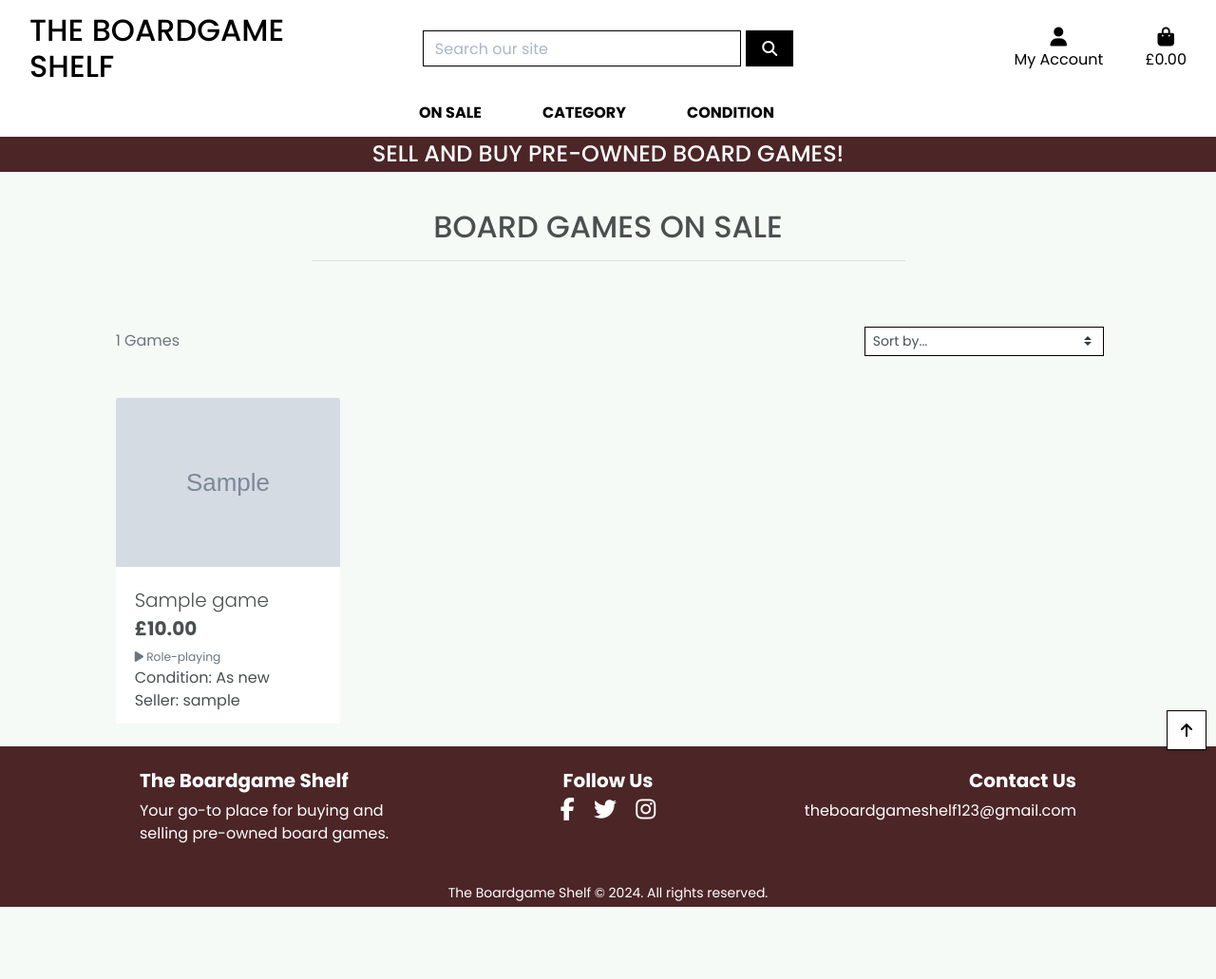
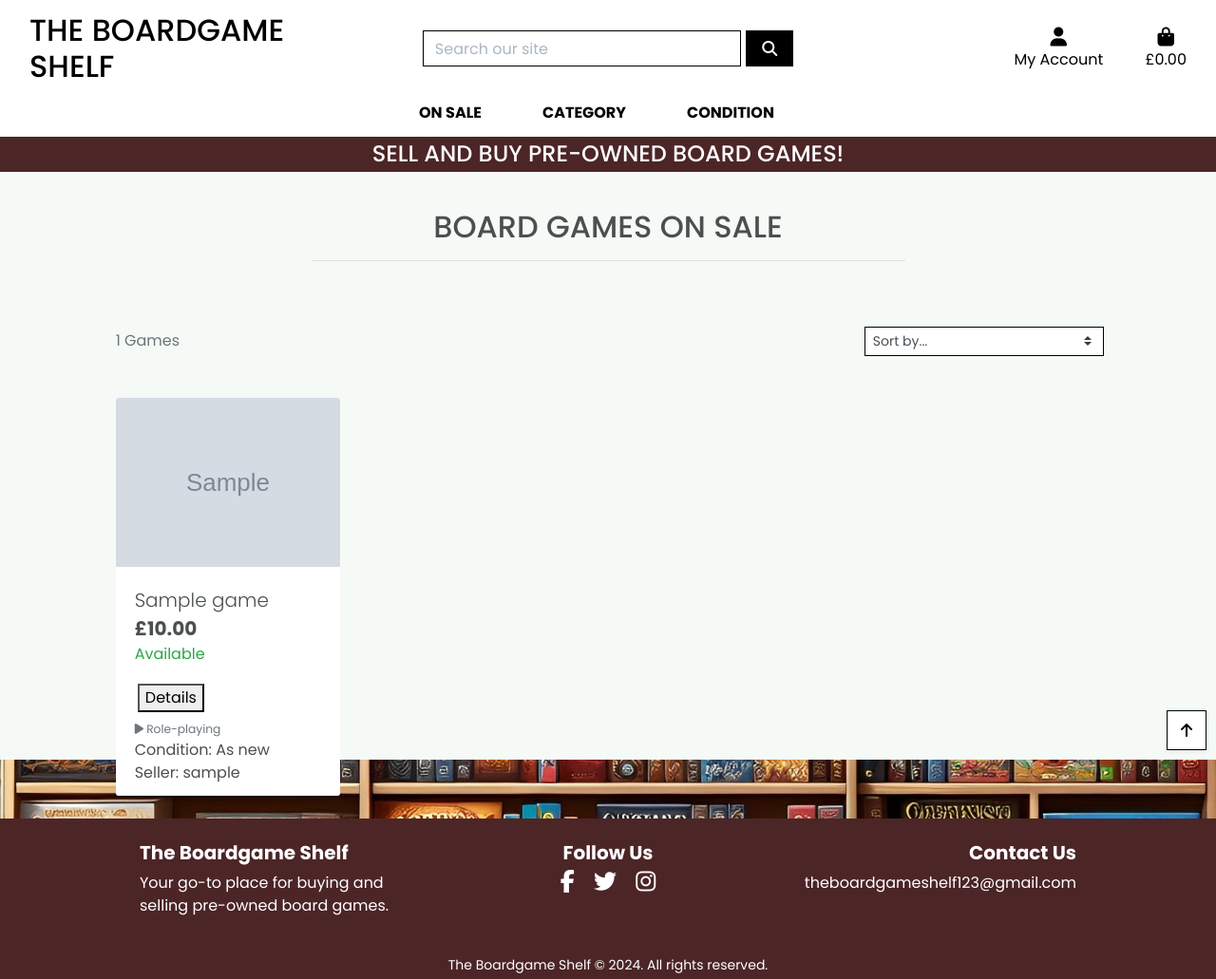
Before and after one commit to StefFrustagli/board_gamers_vault, a Django app: page /marketplace/ in a window 1280 px wide. Shown: the whole page at 95% size. Before the commit the page ends 955 px from the top, so only its background shows below. Run offline with Django 3.2, Linux system fonts and the light colour scheme; tables that the repository leaves empty hold one stand-in row (values such as "Sample post"); grey boxes marked "Sample" are stand-in pictures; some libraries are stand-ins or nearby versions.

Commit message:
FEAT: Add availability status and details button to game list
This commit includes the following changes:

- Adds a paragraph to display the availability status of each game, using conditional styling to show availability in green if available and in red if not;
- Adds a "Details" button that links to the game detail page if the game is available. If the game is not available, the button is disabled.

```diff
--- a/bag/templates/bag/bag.html
+++ b/bag/templates/bag/bag.html
@@ -39,7 +39,8 @@
                     <tr>
                         <td class="p-3 w-25">
                             {% if item.game.image %}
-                            <img class="img-fluid rounded" src="{{ item.game.image.url }} alt=" {{ item.product.name }}">
+                            <img class="img-fluid rounded" src="{{ item.game.image.url }} alt=" {{ item.product.name
+                                }}">
                             {% else %}
                             <img class="img-fluid rounded" src="{{ MEDIA_URL }}noimage.png" alt="{{ item.game.title }}">
                             {% endif %}
--- a/board_gamers_vault/settings.py
+++ b/board_gamers_vault/settings.py
@@ -32,7 +32,7 @@ BASE_DIR = Path(__file__).resolve().parent.parent
 SECRET_KEY = os.environ.get("SECRET_KEY", '')
 
 # SECURITY WARNING: don't run with debug turned on in production!
-DEBUG = False
+DEBUG = True
 
 ALLOWED_HOSTS = [
     "8000-steffrustag-boardgamers-wgstn1wvdge.ws-eu114.gitpod.io",
--- a/marketplace/models.py
+++ b/marketplace/models.py
@@ -45,6 +45,7 @@ class Game(models.Model):
     sku = models.CharField(max_length=40, unique=True, blank=True)
     title = models.CharField(max_length=255)
     price = models.DecimalField(max_digits=10, decimal_places=2)
+    is_available = models.BooleanField(default=True)
     condition = models.CharField(max_length=15, choices=CONDITION_CHOICES)
     category = models.ForeignKey(
         Category, on_delete=models.SET_NULL, null=True, related_name="games"
@@ -66,6 +67,14 @@ class Game(models.Model):
     def __str__(self):
         return self.title
 
+    @property
+    def availability_status(self):
+        return "Available" if self.is_available else "Not Available"
+
+    def mark_as_purchased(self):
+        self.is_available = False
+        self.save()
+
 
 class SellerProfile(models.Model):
     user = models.OneToOneField(
--- a/marketplace/templates/marketplace/games_list.html
+++ b/marketplace/templates/marketplace/games_list.html
@@ -81,6 +81,17 @@
                             <div class="row">
                                 <div class="col">
                                     <p class="lead mb-0 text-left font-weight-bold">£{{ game.price }}</p>
+                                    <!-- Check availability -->
+                                    <p class="{% if game.is_available %}text-success{% else %}text-danger{% endif %}">
+                                    {{ game.availability_status }}
+                                    </p>
+                                    {% if game.is_available %}
+                                    <a href="{% url 'game_detail' game.id %}">
+                                    <button>Details</button>
+                                    </a>
+                                    {% else %}
+                                    <button disabled>Not Available</button>
+                                    {% endif %}
                                     {% if game.category %}
                                     <p class="small mt-1 mb-0">
                                         <a class="text-muted"
```
Also changed, not shown: bag/views.py (+7 -1 lines), checkout/views.py (+17 -12 lines), marketplace/templates/marketplace/game_detail.html (+1 -38 lines), marketplace/migrations/0003_game_is_available.py (added).
